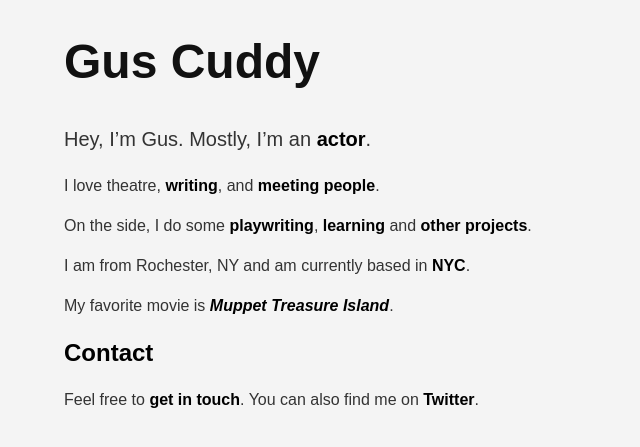
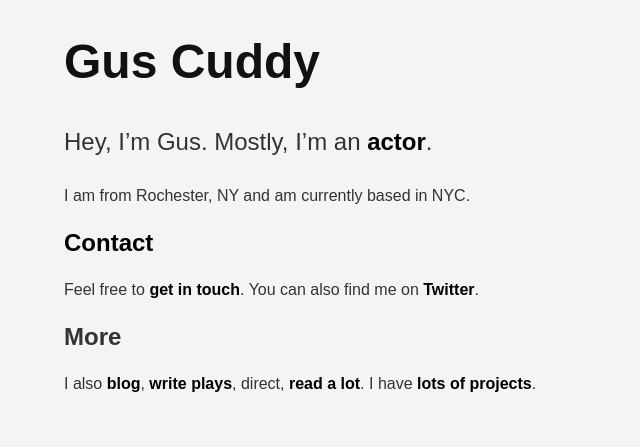
Before and after one commit to gcuddy/gcuddy.github.io, a Jekyll site: the page built from index.md, in a window 1280 px wide. Shown: the top 447 px of the page, without its empty margins (0-640 px from the left). Built offline with Jekyll 4.4.1, drawn with Linux system fonts in a browser that asks for light colours; nearby versions of some CDN libraries; library files that are not in the unit come from our copies.

Commit message:
Update homepage.

```diff
--- a/index.md
+++ b/index.md
@@ -3,17 +3,15 @@ layout: default
 ---
 
 Hey, I'm Gus. Mostly, I'm an [actor](/a).
-{: .f4}
+{: .f3}
 
-I love theatre, [writing](/blog), and [meeting people](/contact).
-
-On the side, I do some [playwriting](/plays), [learning](/book) and [other projects](/projects).
-
-I am from Rochester, NY and am currently based in [NYC](/photo).
-
-My favorite movie is [*Muppet Treasure Island*](https://www.youtube.com/watch?v=Nrj8EZm9ca8).
+I am from Rochester, NY and am currently based in NYC.
 
 ## [Contact](/contact)
 
 Feel free to [get in touch](/contact). You can also find me on
 [Twitter](http://twitter.com/guscuddy).
+
+## More
+
+I also [blog](/blog), [write plays](/plays), direct, [read a lot](/book). I have  [lots of projects](/projects).
```
